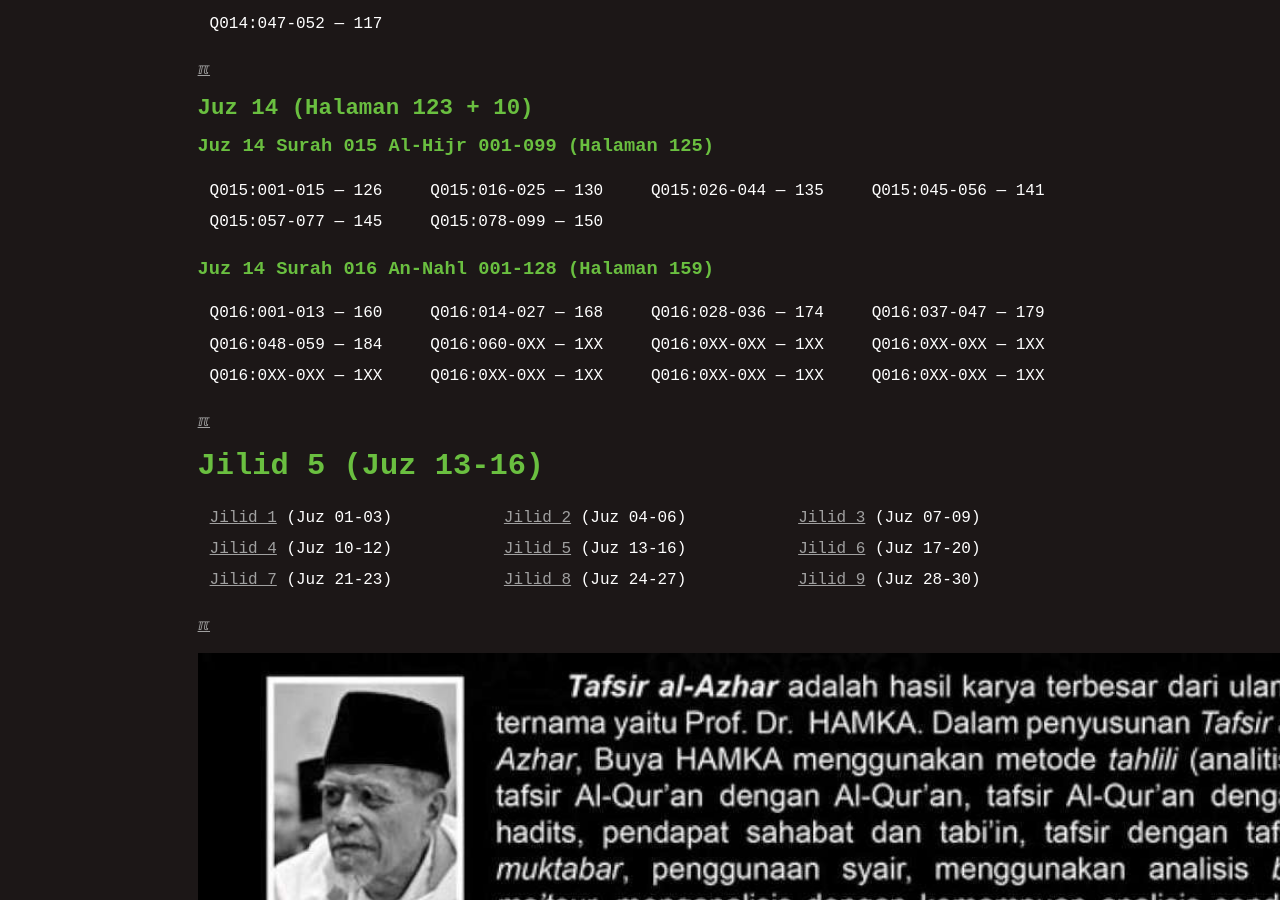
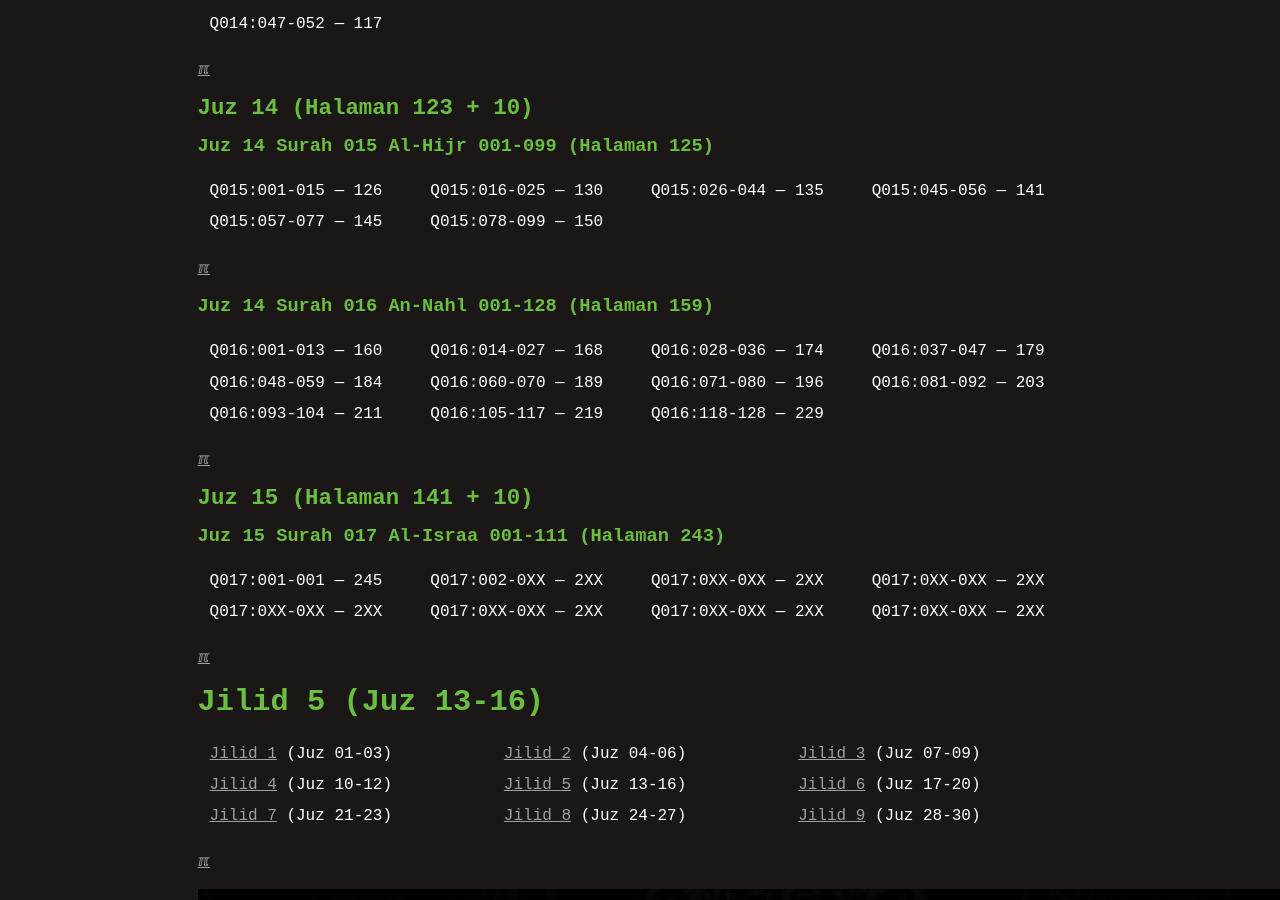
Before and after one commit to dullatip/indexquran, a Jekyll site: the page built from 005.md, in a window 1280 px wide and 900 px high, scrolled down 1282 px. Built offline with Jekyll 4.4.1, drawn with Linux system fonts in a browser that asks for light colours; some of the changed text lies outside the part shown.

Commit message:
modified:   005.md sitemap.xml

```diff
--- a/005.md
+++ b/005.md
@@ -35,7 +35,7 @@
 | Q014:024-027 --- 100 | Q014:028-034 --- 105 | Q014:035-041 --- 110 | Q014:042-046 --- 114 |
 | Q014:047-052 --- 117 |
 
-[&#x213C;](#)<br id="idx513014001">
+[&#x213C;](#)<br id="idx514014001">
 
 ## Juz 14 (Halaman 123 + 10)
 
@@ -44,11 +44,22 @@
 | Q015:001-015 --- 126 | Q015:016-025 --- 130 | Q015:026-044 --- 135 | Q015:045-056 --- 141 |
 | Q015:057-077 --- 145 | Q015:078-099 --- 150 |
 
+[&#x213C;](#)<br id="idx514015001">
+
 ### Juz 14 Surah 016 An-Nahl 001-128 (Halaman 159)
 
 | Q016:001-013 --- 160 | Q016:014-027 --- 168 | Q016:028-036 --- 174 | Q016:037-047 --- 179 |
-| Q016:048-059 --- 184 | Q016:060-0XX --- 1XX | Q016:0XX-0XX --- 1XX | Q016:0XX-0XX --- 1XX |
-| Q016:0XX-0XX --- 1XX | Q016:0XX-0XX --- 1XX | Q016:0XX-0XX --- 1XX | Q016:0XX-0XX --- 1XX |
+| Q016:048-059 --- 184 | Q016:060-070 --- 189 | Q016:071-080 --- 196 | Q016:081-092 --- 203 |
+| Q016:093-104 --- 211 | Q016:105-117 --- 219 | Q016:118-128 --- 229 |
+
+[&#x213C;](#)<br id="idx515015001">
+
+## Juz 15 (Halaman 141 + 10)
+
+### Juz 15 Surah 017 Al-Israa 001-111 (Halaman 243)
+
+| Q017:001-001 --- 245 | Q017:002-0XX --- 2XX | Q017:0XX-0XX --- 2XX | Q017:0XX-0XX --- 2XX |
+| Q017:0XX-0XX --- 2XX | Q017:0XX-0XX --- 2XX | Q017:0XX-0XX --- 2XX | Q017:0XX-0XX --- 2XX |
 
 [&#x213C;](#)<br id="idxA">
 # Jilid 5 (Juz 13-16)
--- a/_config.yml
+++ b/_config.yml
@@ -1,4 +1,4 @@
-version:          "Mon 28 Oct 2024 21:00"
+version:          "Tue 29 Oct 2024 11:00"
 copyright:        "2024-2024"
 title:            "Index Tafsir Al-Azhar HAMKA"
 author:           "Abdul Latip"
--- a/sitemap.xml
+++ b/sitemap.xml
@@ -2,7 +2,7 @@
 <urlset xmlns:xsi="http://www.w3.org/2001/XMLSchema-instance" xsi:schemaLocation="http://www.sitemaps.org/schemas/sitemap/0.9 http://www.sitemaps.org/schemas/sitemap/0.9/sitemap.xsd" xmlns="http://www.sitemaps.org/schemas/sitemap/0.9">
 <url>
 <loc>https://sdnbhd.github.io/indexquran/005.html</loc>
-<lastmod>2024-10-28</lastmod>
+<lastmod>2024-10-29</lastmod>
 </url>
 <url>
 <loc>https://sdnbhd.github.io/indexquran/004.html</loc>
```
Also changed, not shown: 000.md (+1 -1 lines).
